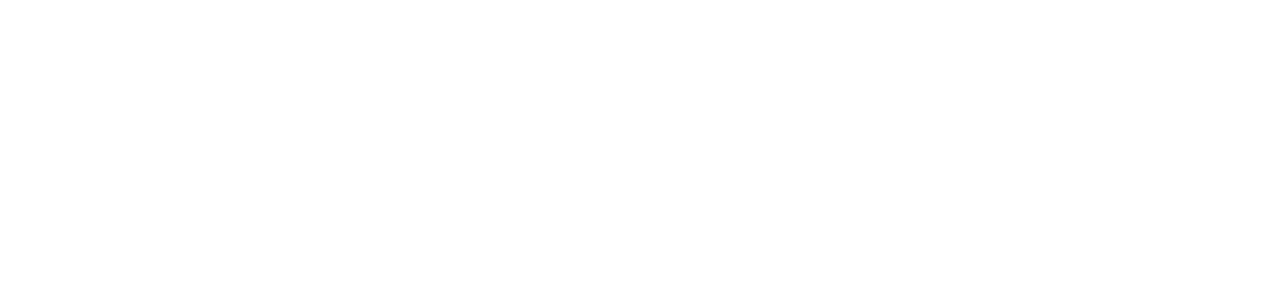
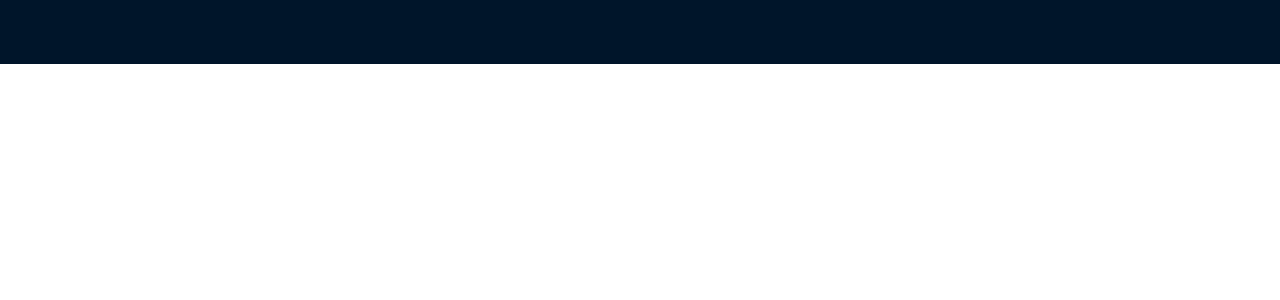
Before and after one commit to dennyzain/monolith-url-shortener, a React (Create React App) app in the folder client/: page / in a window 1280 px wide. Shown: the top 300 px of the page. Built offline with nearby package versions, Linux system fonts and the light colour scheme.

Commit message:
[client] added ant-design for styling

```diff
--- a/client/package.json
+++ b/client/package.json
@@ -3,6 +3,7 @@
   "version": "0.1.0",
   "private": true,
   "dependencies": {
+    "@ant-design/icons": "^4.7.0",
     "@testing-library/jest-dom": "^5.14.1",
     "@testing-library/react": "^13.0.0",
     "@testing-library/user-event": "^13.2.1",
@@ -10,6 +11,7 @@
     "@types/node": "^16.7.13",
     "@types/react": "^18.0.0",
     "@types/react-dom": "^18.0.0",
+    "antd": "^4.19.5",
     "react": "^18.0.0",
     "react-dom": "^18.0.0",
     "react-scripts": "5.0.1",
--- a/client/src/App.tsx
+++ b/client/src/App.tsx
@@ -1,7 +1,12 @@
-function App() {
-  return (
-    <div className="App" />
-  );
-}
+import React from 'react';
+import './styles/App.css';
+import { Header } from 'antd/lib/layout/layout';
+import { Layout } from 'antd';
+
+const App:React.FC = () => (
+  <Layout>
+    <Header />
+  </Layout>
+);
 
 export default App;
--- /dev/null
+++ b/client/src/styles/App.css
@@ -0,0 +1 @@
+@import '~antd/dist/antd.css';
```
Also changed, not shown: client/src/components/organisms/Header/index.tsx (added, +7 -0 lines), 1 other file (tests, documents, lock files or other folders).
